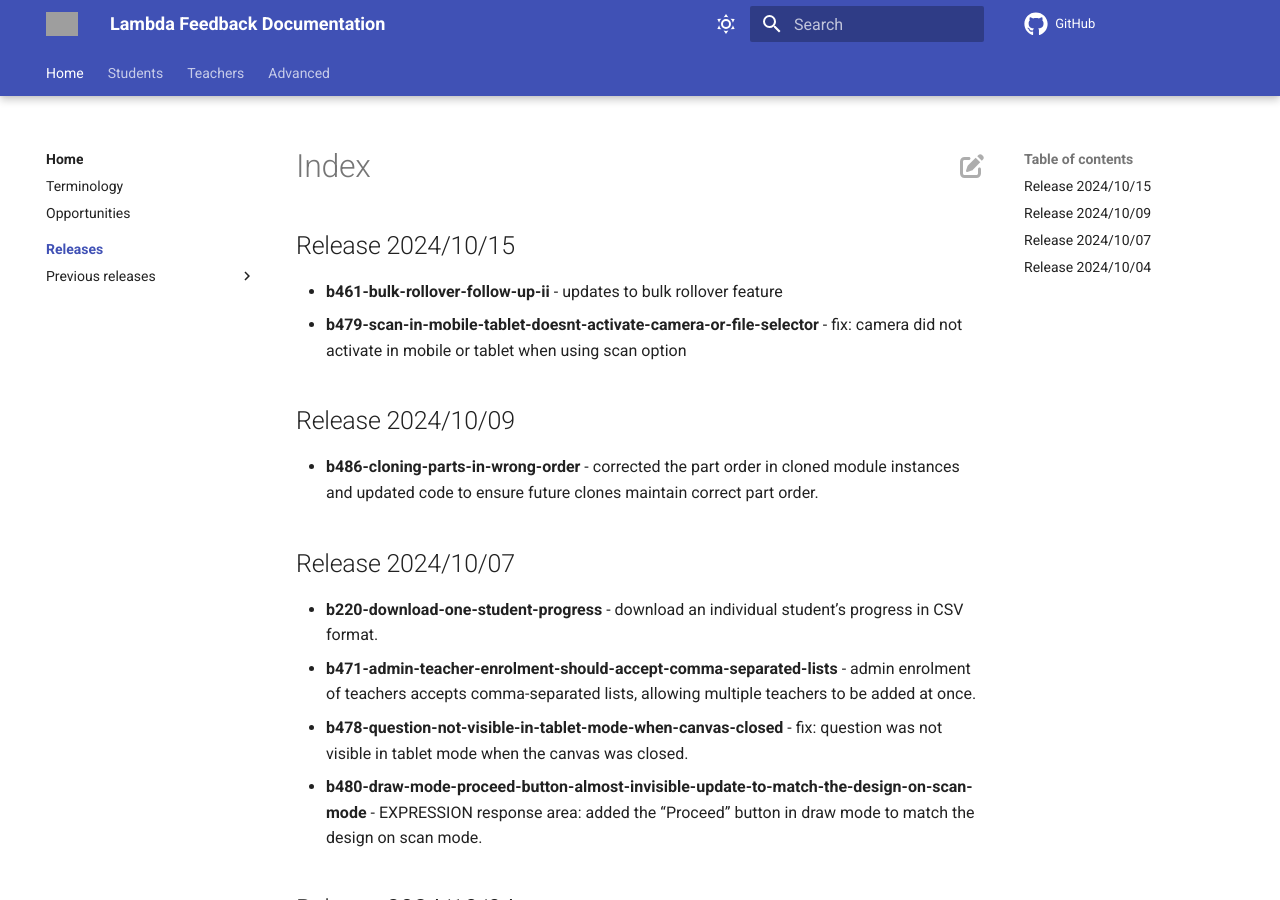
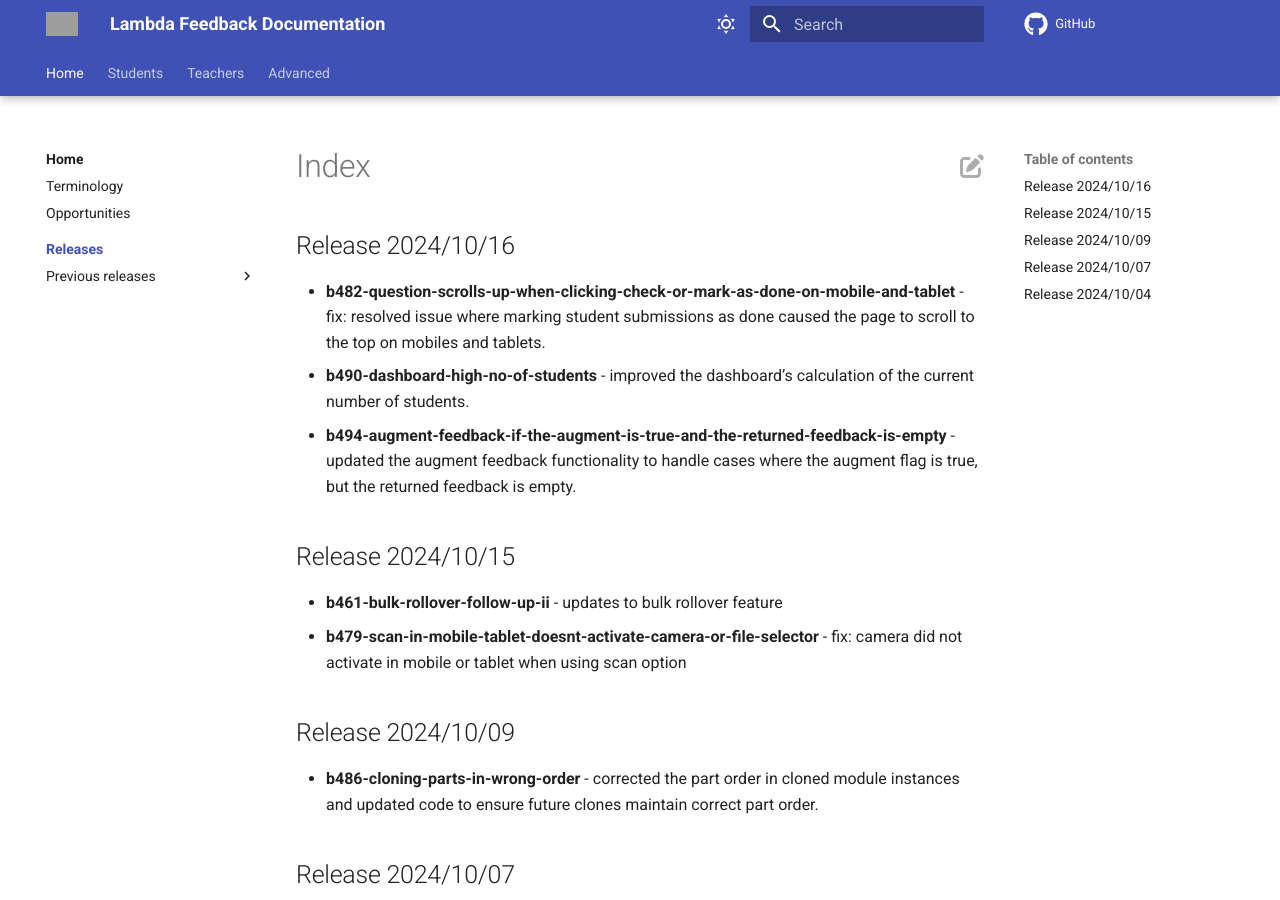
Before and after one commit to lambda-feedback/user-documentation, an MkDocs documentation site: the page built from docs/releases/index.md, in a window 1280 px wide and 900 px high. Built offline with MkDocs 1.6.1 and Material for MkDocs 9.7.7, drawn with Linux system fonts in a browser that asks for light colours; comment, search, counter and statistics services are not loaded; grey boxes are pictures that could not be loaded.

Commit message:
Release 2024/10/16 added

```diff
--- a/docs/releases/index.md
+++ b/docs/releases/index.md
@@ -1,3 +1,9 @@
+## Release 2024/10/16
+
+- **b482-question-scrolls-up-when-clicking-check-or-mark-as-done-on-mobile-and-tablet** - fix: resolved issue where marking student submissions as done caused the page to scroll to the top on mobiles and tablets.
+- **b490-dashboard-high-no-of-students** - improved the dashboard’s calculation of the current number of students.
+- **b494-augment-feedback-if-the-augment-is-true-and-the-returned-feedback-is-empty** - updated the augment feedback functionality to handle cases where the augment flag is true, but the returned feedback is empty.
+
 ## Release 2024/10/15
 
 - **b461-bulk-rollover-follow-up-ii** - updates to bulk rollover feature
```
